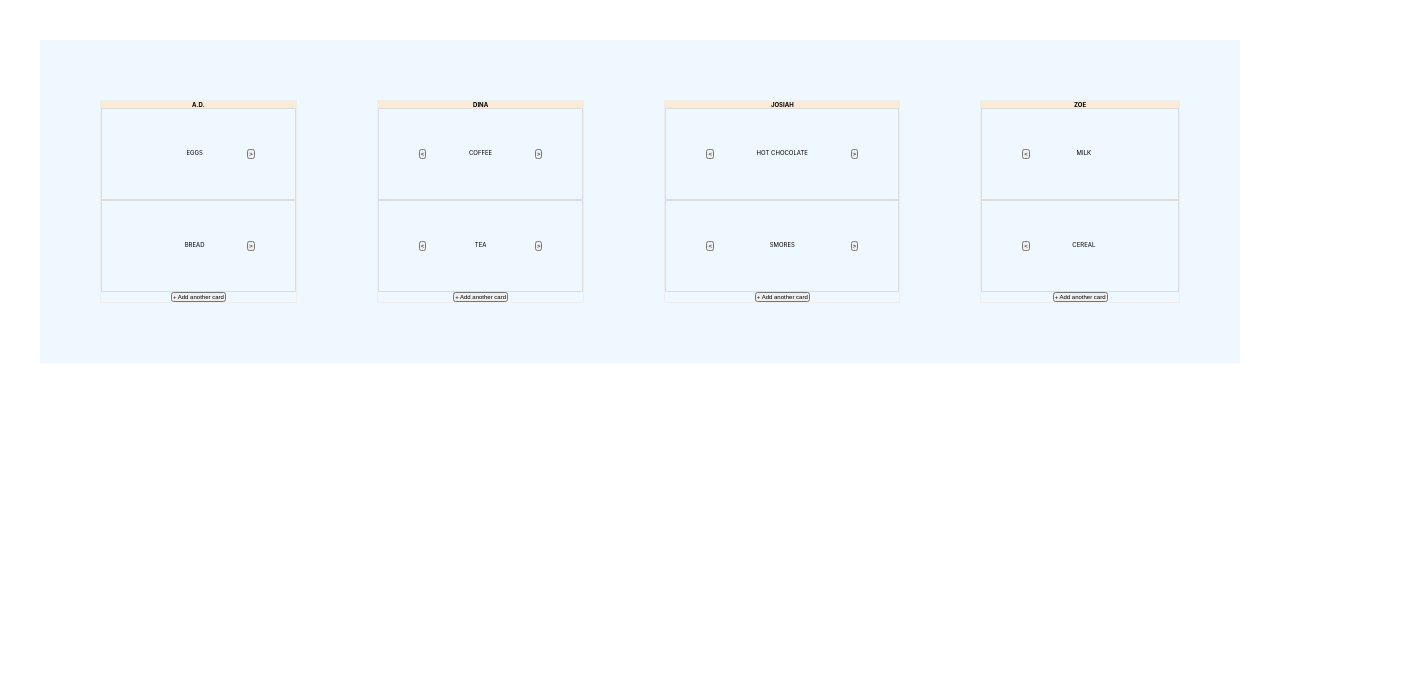
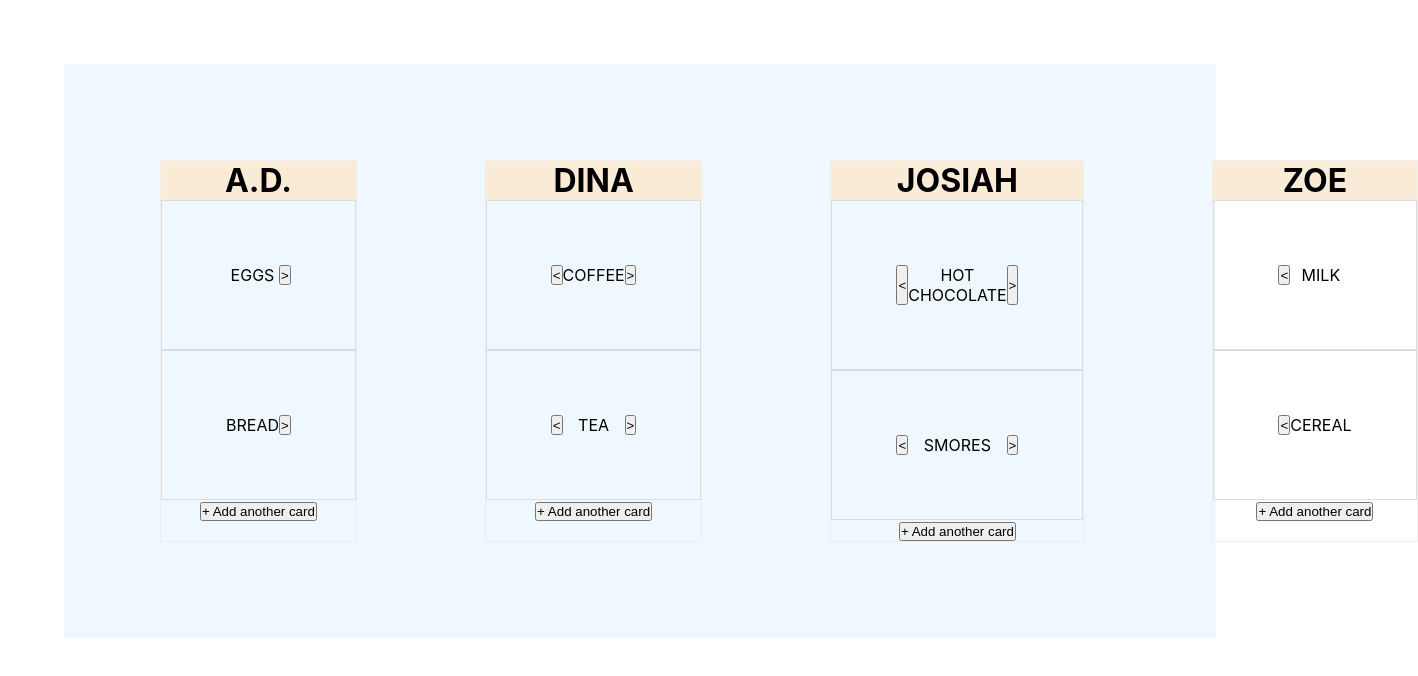
Before and after one commit to adfaris/kanban, a React (Create React App) app: page / in a window 1280 px wide. Shown: the top 676 px of the page, 1418 px wide, since content can reach past the window. Built offline with nearby package versions, Linux system fonts and the light colour scheme.

Commit message:
default size reset

```diff
--- a/src/App.css
+++ b/src/App.css
@@ -2,7 +2,7 @@
     margin: 0 auto;
     padding: 0;
     box-sizing: border-box;
-    font-size:62.5%
+    /* font-size:62.5% */
 }
 
 .App {
```
